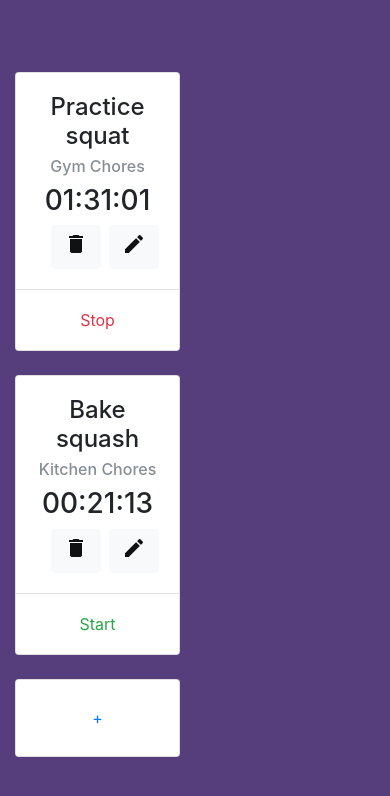
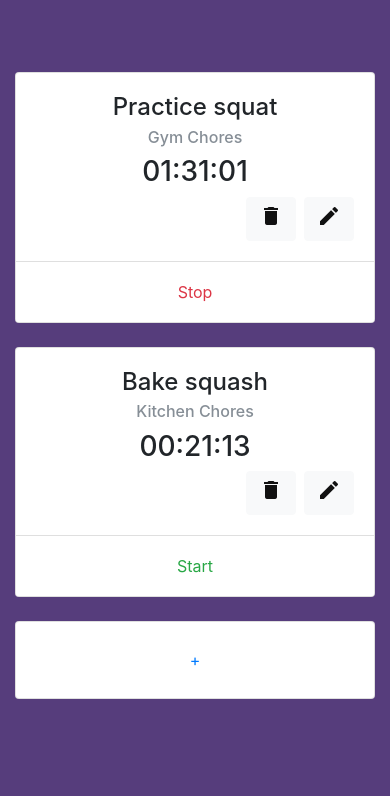
Before and after one commit to adannup/realtime-timer-app, a React app: page / in a window 390 px wide. Shown: the top 796 px of the page. Built offline with nearby package versions, Linux system fonts and the light colour scheme.

Commit message:
Changed col class

```diff
--- a/src/js/TimerDashboard.js
+++ b/src/js/TimerDashboard.js
@@ -118,7 +118,7 @@ export default class TimerDashboard extends Component {
 
   render () {
     return (
-      <div className='col-6'>
+      <div className='col-md-6 col-sm-12'>
         <EditableTimerList
           timers={this.state.timers}
           onEditForm={this.handleUpdateFormSubmit}
```
